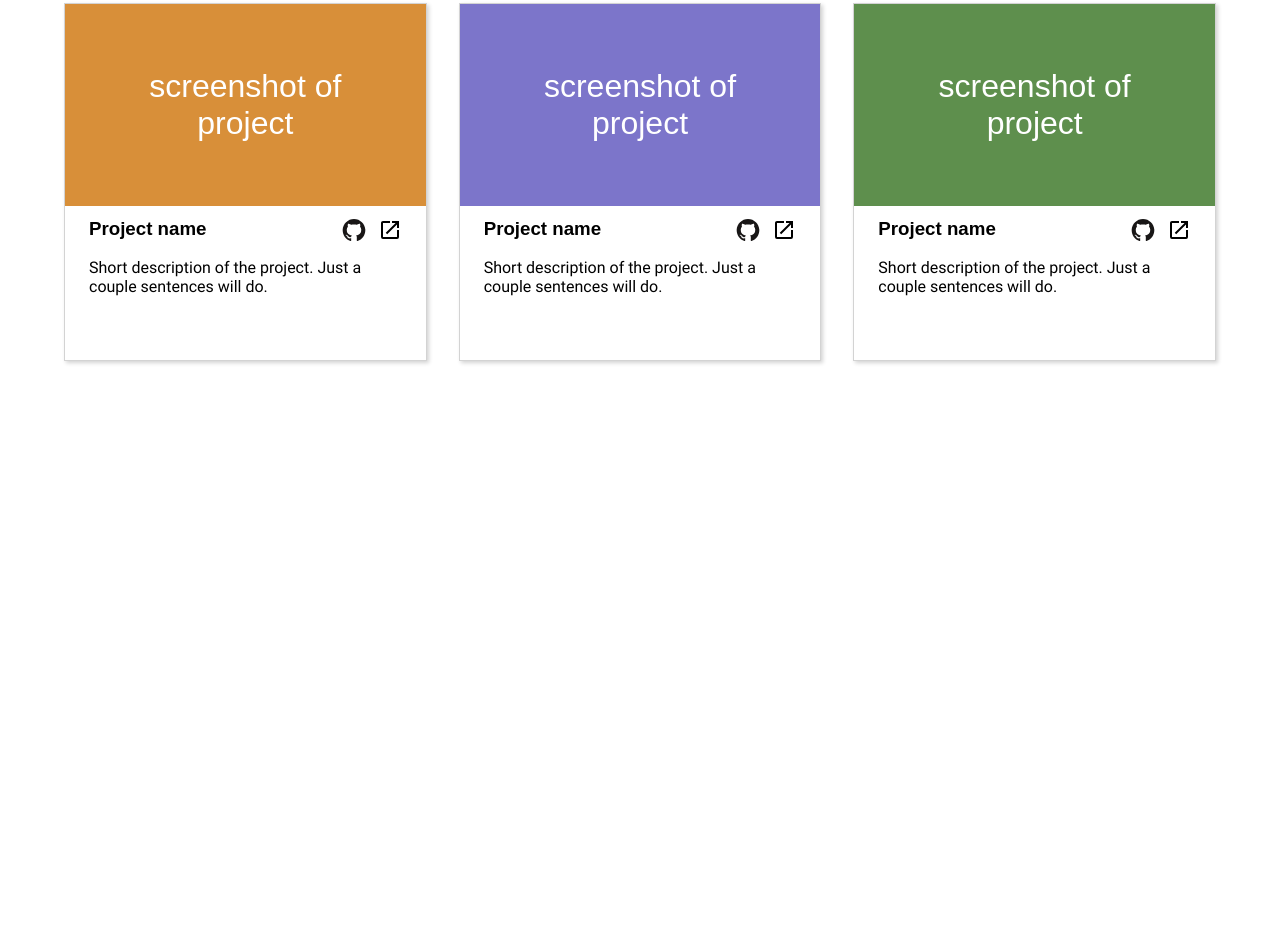
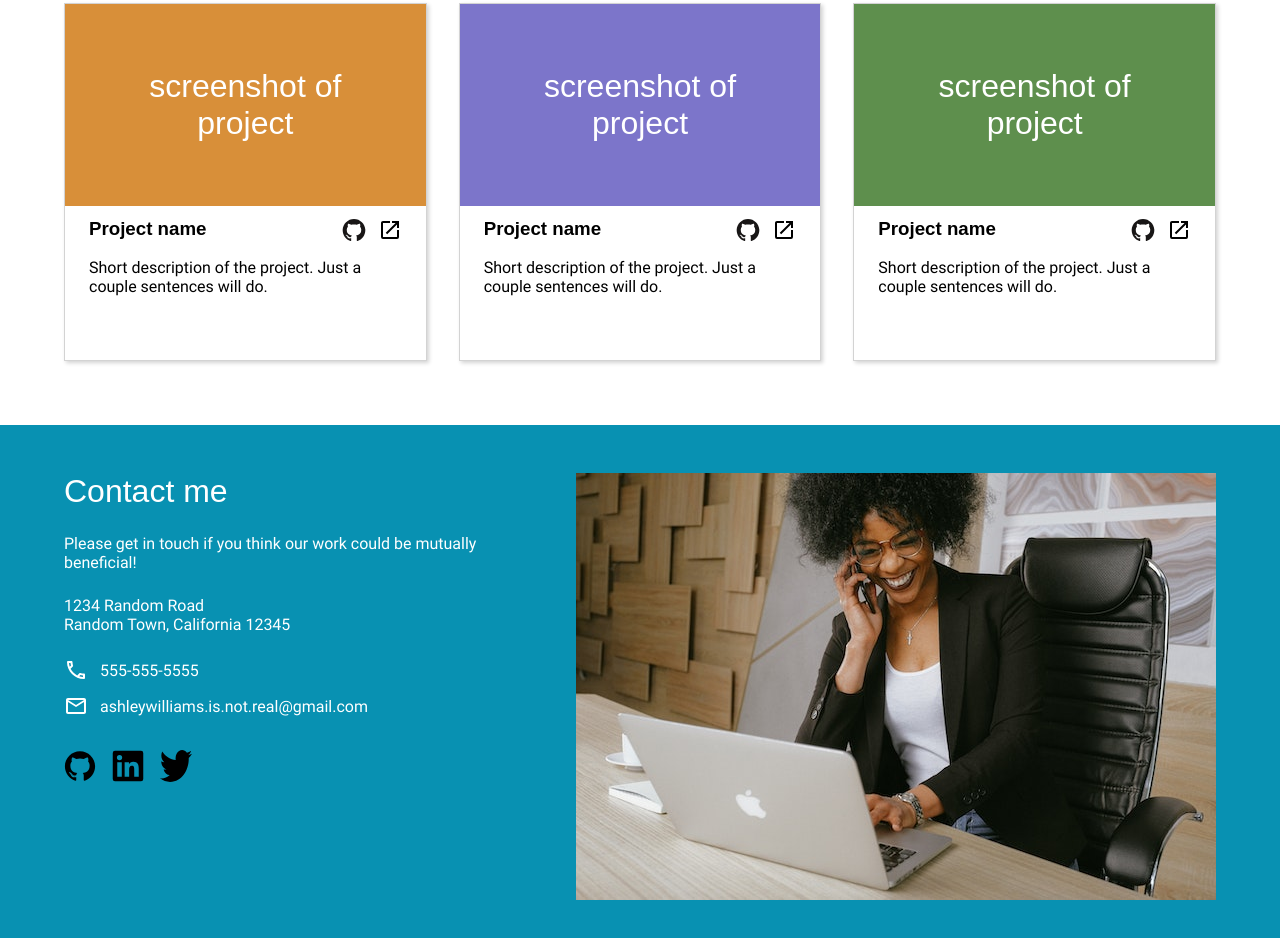
Before and after one commit to ahmedhanyh/personal-portfolio, a website: page index.html in a window 1280 px wide. Shown: the part 1296-2234 px from the top of the page. Before the commit the page ends 1721 px from the top, so only its background shows below. Drawn offline with Linux system fonts and the light colour scheme; a web font is replaced by a local one.

Commit message:
Create footer
- Add the needed images.

```diff
--- a/css/style.css
+++ b/css/style.css
@@ -82,7 +82,7 @@ header {
 }
 
 .social-sites-links svg {
-  width: 1.5rem;
+  width: 24px;
 }
 
 @media (max-width: 500px) {
@@ -202,3 +202,60 @@ main > h2 {
     text-align: center;
   }
 }
+
+footer {
+  padding: 48px 64px;
+  background-color: rgb(8, 145, 178);
+  color: white;
+
+  display: flex;
+  gap: 48px;
+}
+
+.contact-details {
+  flex: 1;
+}
+
+.contact-details h2 {
+  margin-bottom: 24px;
+  font-size: 2rem;
+  font-weight: 500;
+}
+
+.address {
+  margin: 24px 0;
+}
+
+.phone,
+.email {
+  margin: 12px 0;
+
+  display: flex;
+  align-items: center;
+  gap: 12px;
+}
+
+.contact-details .social-sites-links {
+  justify-content: flex-start;
+}
+
+.contact-details .social-sites-links svg {
+  width: 32px;
+}
+
+@media (max-width: 500px) {
+  footer {
+    padding: 16px 16px 0;
+    flex-direction: column;
+    align-items: center;
+    gap: 12px;
+  }
+
+  .contact-details h2 {
+    text-align: center;
+  }
+
+  .contact-details .social-sites-links {
+    justify-content: center;
+  }
+}
--- a/index.html
+++ b/index.html
@@ -255,6 +255,69 @@
         </div>
       </div>
     </main>
-    <footer></footer>
+    <footer>
+      <div class="contact-details">
+        <h2>Contact me</h2>
+        <p>
+          Please get in touch if you think our work could be mutually
+          beneficial!
+        </p>
+        <div class="address">
+          <p>1234 Random Road</p>
+          <p>Random Town, California 12345</p>
+        </div>
+        <div class="phone">
+          <svg style="width: 24px; height: 24px" viewBox="0 0 24 24">
+            <path
+              fill="currentColor"
+              d="M20,15.5C18.8,15.5 17.5,15.3 16.4,14.9C16.3,14.9 16.2,14.9 16.1,14.9C15.8,14.9 15.6,15 15.4,15.2L13.2,17.4C10.4,15.9 8,13.6 6.6,10.8L8.8,8.6C9.1,8.3 9.2,7.9 9,7.6C8.7,6.5 8.5,5.2 8.5,4C8.5,3.5 8,3 7.5,3H4C3.5,3 3,3.5 3,4C3,13.4 10.6,21 20,21C20.5,21 21,20.5 21,20V16.5C21,16 20.5,15.5 20,15.5M5,5H6.5C6.6,5.9 6.8,6.8 7,7.6L5.8,8.8C5.4,7.6 5.1,6.3 5,5M19,19C17.7,18.9 16.4,18.6 15.2,18.2L16.4,17C17.2,17.2 18.1,17.4 19,17.4V19Z"
+            />
+          </svg>
+          555-555-5555
+        </div>
+        <div class="email">
+          <svg style="width: 24px; height: 24px" viewBox="0 0 24 24">
+            <path
+              fill="currentColor"
+              d="M22 6C22 4.9 21.1 4 20 4H4C2.9 4 2 4.9 2 6V18C2 19.1 2.9 20 4 20H20C21.1 20 22 19.1 22 18V6M20 6L12 11L4 6H20M20 18H4V8L12 13L20 8V18Z"
+            />
+          </svg>
+          ashleywilliams.is.not.real@gmail.com
+        </div>
+        <div class="social-sites-links">
+          <svg viewBox="0 0 128 128">
+            <g fill="black">
+              <path
+                fill-rule="evenodd"
+                clip-rule="evenodd"
+                d="M64 5.103c-33.347 0-60.388 27.035-60.388 60.388 0 26.682 17.303 49.317 41.297 57.303 3.017.56 4.125-1.31 4.125-2.905 0-1.44-.056-6.197-.082-11.243-16.8 3.653-20.345-7.125-20.345-7.125-2.747-6.98-6.705-8.836-6.705-8.836-5.48-3.748.413-3.67.413-3.67 6.063.425 9.257 6.223 9.257 6.223 5.386 9.23 14.127 6.562 17.573 5.02.542-3.903 2.107-6.568 3.834-8.076-13.413-1.525-27.514-6.704-27.514-29.843 0-6.593 2.36-11.98 6.223-16.21-.628-1.52-2.695-7.662.584-15.98 0 0 5.07-1.623 16.61 6.19C53.7 35 58.867 34.327 64 34.304c5.13.023 10.3.694 15.127 2.033 11.526-7.813 16.59-6.19 16.59-6.19 3.287 8.317 1.22 14.46.593 15.98 3.872 4.23 6.215 9.617 6.215 16.21 0 23.194-14.127 28.3-27.574 29.796 2.167 1.874 4.097 5.55 4.097 11.183 0 8.08-.07 14.583-.07 16.572 0 1.607 1.088 3.49 4.148 2.897 23.98-7.994 41.263-30.622 41.263-57.294C124.388 32.14 97.35 5.104 64 5.104z"
+              ></path>
+              <path
+                d="M26.484 91.806c-.133.3-.605.39-1.035.185-.44-.196-.685-.605-.543-.906.13-.31.603-.395 1.04-.188.44.197.69.61.537.91zm2.446 2.729c-.287.267-.85.143-1.232-.28-.396-.42-.47-.983-.177-1.254.298-.266.844-.14 1.24.28.394.426.472.984.17 1.255zM31.312 98.012c-.37.258-.976.017-1.35-.52-.37-.538-.37-1.183.01-1.44.373-.258.97-.025 1.35.507.368.545.368 1.19-.01 1.452zm3.261 3.361c-.33.365-1.036.267-1.552-.23-.527-.487-.674-1.18-.343-1.544.336-.366 1.045-.264 1.564.23.527.486.686 1.18.333 1.543zm4.5 1.951c-.147.473-.825.688-1.51.486-.683-.207-1.13-.76-.99-1.238.14-.477.823-.7 1.512-.485.683.206 1.13.756.988 1.237zm4.943.361c.017.498-.563.91-1.28.92-.723.017-1.308-.387-1.315-.877 0-.503.568-.91 1.29-.924.717-.013 1.306.387 1.306.88zm4.598-.782c.086.485-.413.984-1.126 1.117-.7.13-1.35-.172-1.44-.653-.086-.498.422-.997 1.122-1.126.714-.123 1.354.17 1.444.663zm0 0"
+              ></path>
+            </g>
+          </svg>
+
+          <svg viewBox="0 0 128 128">
+            <path
+              d="M116 3H12a8.91 8.91 0 00-9 8.8v104.42a8.91 8.91 0 009 8.78h104a8.93 8.93 0 009-8.81V11.77A8.93 8.93 0 00116 3zM39.17 107H21.06V48.73h18.11zm-9-66.21a10.5 10.5 0 1110.49-10.5 10.5 10.5 0 01-10.54 10.48zM107 107H88.89V78.65c0-6.75-.12-15.44-9.41-15.44s-10.87 7.36-10.87 15V107H50.53V48.73h17.36v8h.24c2.42-4.58 8.32-9.41 17.13-9.41C103.6 47.28 107 59.35 107 75z"
+            ></path>
+          </svg>
+
+          <svg viewBox="0 0 128 128">
+            <path
+              d="M40.254 127.637c48.305 0 74.719-48.957 74.719-91.403 0-1.39 0-2.777-.075-4.156 5.141-4.547 9.579-10.18 13.102-16.633-4.79 2.602-9.871 4.305-15.078 5.063 5.48-4.02 9.582-10.336 11.539-17.774-5.156 3.743-10.797 6.38-16.68 7.801-8.136-10.586-21.07-13.18-31.547-6.32-10.472 6.86-15.882 21.46-13.199 35.617C41.922 38.539 22.246 26.336 8.915 6.27 1.933 20.94 5.487 39.723 17.022 49.16c-4.148-.172-8.207-1.555-11.832-4.031v.41c0 15.273 8.786 28.438 21.02 31.492a21.596 21.596 0 01-11.863.543c3.437 13.094 13.297 22.07 24.535 22.328-9.305 8.918-20.793 13.75-32.617 13.72-2.094 0-4.188-.15-6.266-.446 12.008 9.433 25.98 14.441 40.254 14.422"
+            ></path>
+          </svg>
+        </div>
+      </div>
+      <picture>
+        <source media="(max-width: 1200px)" srcset="img/contact-sm.jpg" />
+        <img
+          src="img/contact.jpg"
+          alt="Ashley Williams smiling while holding the phone"
+        />
+      </picture>
+    </footer>
   </body>
 </html>
```
Also changed, not shown: img/contact-sm.jpg (added), img/contact.jpg (added).
